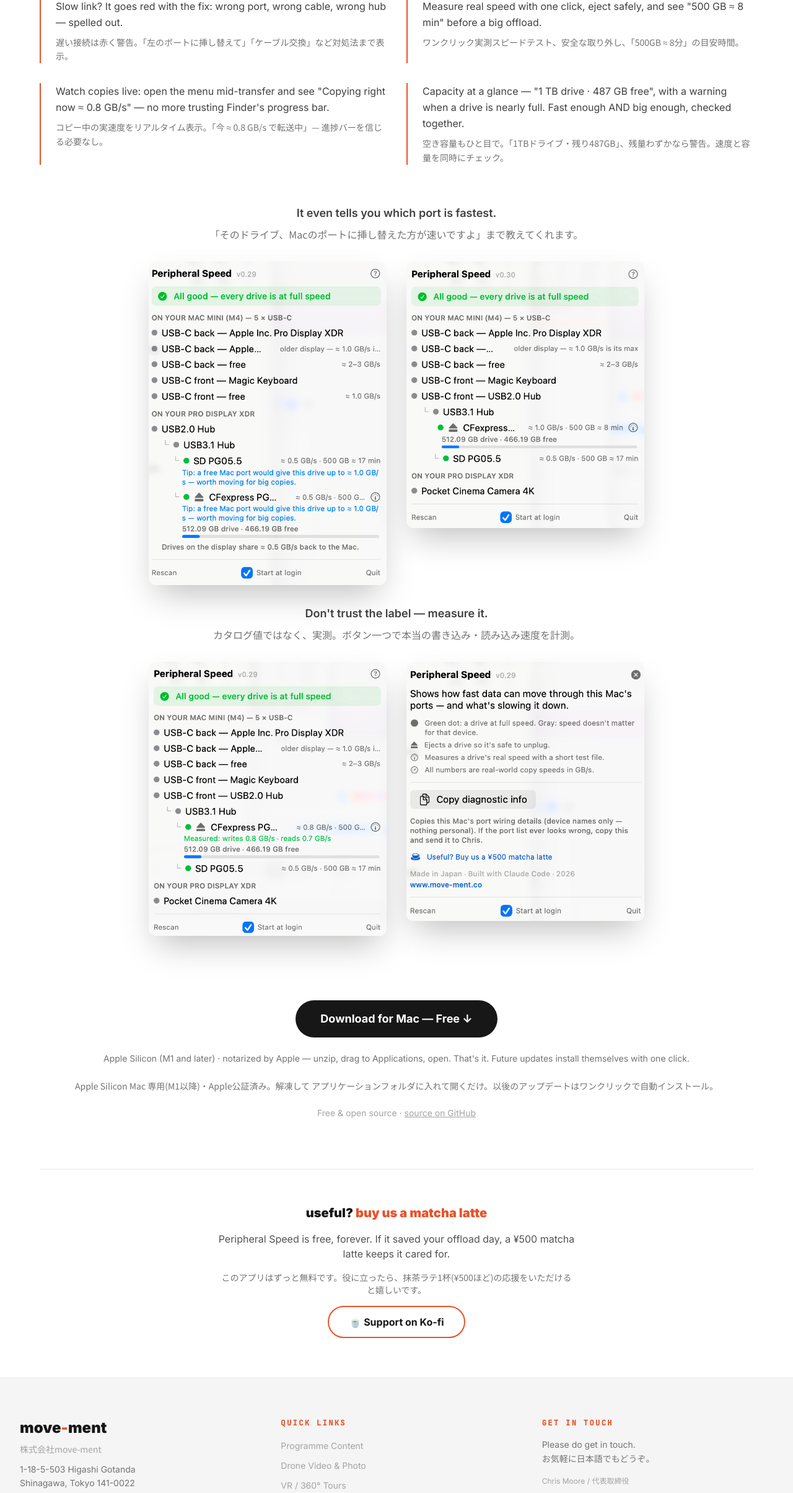
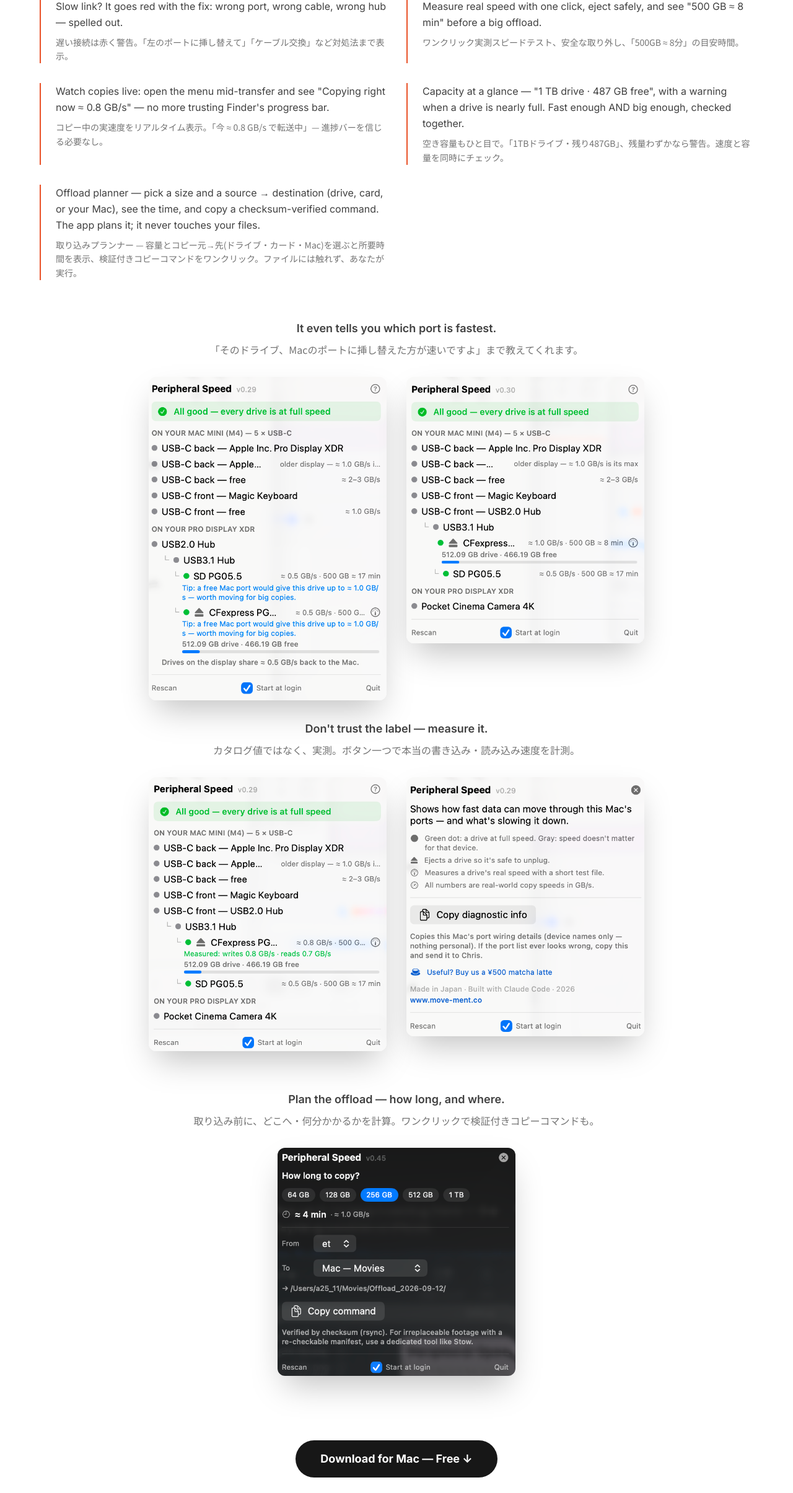
Before and after one commit to kurikurikun/movement-website, a Next.js app: page /peripheral-speed in a window 1280 px wide. Shown: the part 1000-3409 px from the top of the page at 62% size. Built offline with nearby package versions, Linux system fonts and the light colour scheme.

Commit message:
peripheral-speed page: add offload-planner screenshot + feature
New v0.45 offload calculator shot (mac-offload-time-calculator.png)
with a "Plan the offload" section and a planner feature bullet (EN/JP).

Co-Authored-By: Claude Opus 4.8 <noreply@anthropic.com>

```diff
--- a/src/app/peripheral-speed/page.tsx
+++ b/src/app/peripheral-speed/page.tsx
@@ -45,6 +45,10 @@ const features = [
   {
     en: "Capacity at a glance — \"1 TB drive · 487 GB free\", with a warning when a drive is nearly full. Fast enough AND big enough, checked together.",
     jp: "空き容量もひと目で。「1TBドライブ・残り487GB」、残量わずかなら警告。速度と容量を同時にチェック。",
+  },
+  {
+    en: "Offload planner — pick a size and a source → destination (drive, card, or your Mac), see the time, and copy a checksum-verified command. The app plans it; it never touches your files.",
+    jp: "取り込みプランナー — 容量とコピー元→先(ドライブ・カード・Mac)を選ぶと所要時間を表示、検証付きコピーコマンドをワンクリック。ファイルには触れず、あなたが実行。",
   },
 ];
 
@@ -153,6 +157,20 @@ export default function PeripheralSpeedPage() {
                 className="max-w-sm w-full rounded-xl shadow-2xl"
               />
             </div>
+            <p className="text-center text-neutral-700 text-lg font-semibold mb-2 mt-4">
+              Plan the offload — how long, and where.
+            </p>
+            <p className="text-center text-neutral-500 font-jp mb-8">
+              取り込み前に、どこへ・何分かかるかを計算。ワンクリックで検証付きコピーコマンドも。
+            </p>
+            <div className="flex justify-center mb-16">
+              {/* eslint-disable-next-line @next/next/no-img-element */}
+              <img
+                src="/images/mac-offload-time-calculator.png"
+                alt="Mac offload time calculator — pick a size, choose source and destination, get a checksum-verified copy command"
+                className="max-w-sm w-full rounded-xl shadow-2xl"
+              />
+            </div>
           </FadeInSection>
 
           {/* Download */}
```
Also changed, not shown: public/images/mac-offload-time-calculator.png (added), 1 other file (tests, documents, lock files or other folders).
